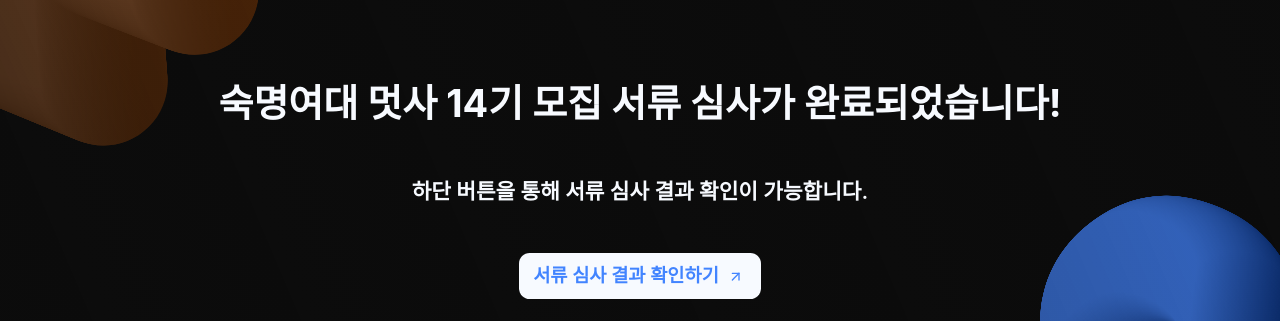
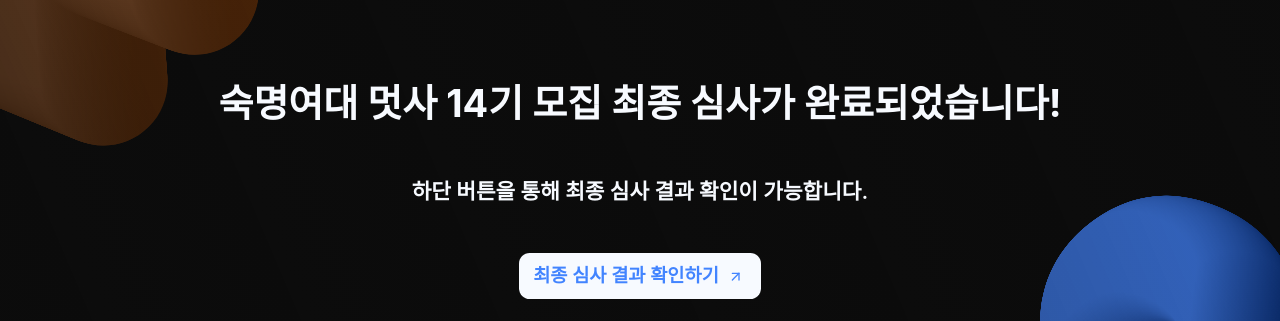
Before and after one commit to Likelion-at-SMWU-WebFounder/Recruit-Client-v3, a React (Vite) app: page /apply in a window 1280 px wide. Shown: the part 172-493 px from the top of the page. Built offline with nearby package versions, Linux system fonts and the light colour scheme; no server answers; a web font is replaced by a local one.

Commit message:
feature: 서류 심사, 최종 심사 결과 확인 api 연동 테스트 완료 (#132)

```diff
--- a/src/pages/apply/apis/result.ts
+++ b/src/pages/apply/apis/result.ts
@@ -34,6 +34,7 @@
 ): Promise<ApiResult<InterviewResultResponse>> => {
   try {
     const res = await axios.post<InterviewResultResponse>(`${BASE_URL}/api/recruit/result/interview`, body);
+    console.log(res.data);
     return { ok: true, data: res.data };
   } catch (err) {
     if (axios.isAxiosError(err)) {
--- a/src/pages/apply/components/apply/HeroSection.tsx
+++ b/src/pages/apply/components/apply/HeroSection.tsx
@@ -6,7 +6,7 @@
 import DefaultButton from '@/shared/components/button/DefaultButton';
 import '../../styles/HomeSection.css';
 
-const CURRENT_MODE = 4;
+const CURRENT_MODE = 5;
 
 const HeroSection = () => {
   const navigate = useNavigate();
--- a/src/pages/apply/constants/result.ts
+++ b/src/pages/apply/constants/result.ts
@@ -51,9 +51,9 @@
   GREETING: '안녕하세요, 숙명여대 멋쟁이사자처럼 입니다.',
   SIGNATURE: '숙명여대 멋쟁이사자처럼 운영진 드림',
   TRACK_NAME: {
-    BACKEND: '백엔드',
-    'PLAN-DESIGN': '기획/디자인',
-    FRONTEND: '프론트엔드',
+    be: '백엔드',
+    pm: '기획/디자인',
+    fe: '프론트엔드',
   } as Record<string, string>,
   PASS: {
     TITLE: '멋쟁이사자처럼에 지원해 주셔서 진심으로 감사드립니다.',
```
Also changed, not shown: src/pages/apply/assets/front-card.png (added).
